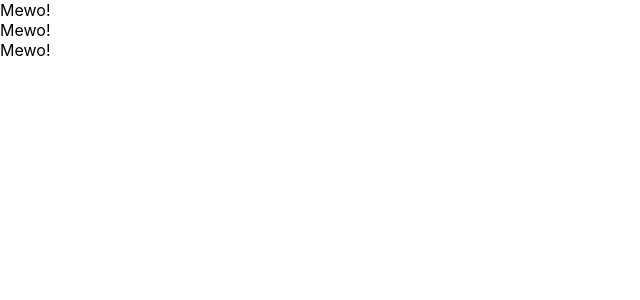
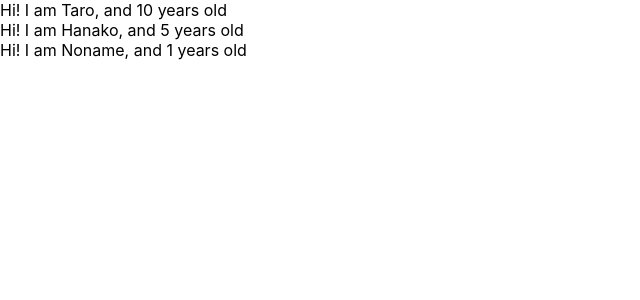
Before and after one commit to miya385991/react-redux-app, a React (Create React App) app: page / in a window 1280 px wide. Shown: the top 300 px of the page, without its empty margins (0-640 px from the left). Built offline with nearby package versions, Linux system fonts and the light colour scheme.

Commit message:
learn props of component

```diff
--- a/src/App.js
+++ b/src/App.js
@@ -1,28 +1,35 @@
 import React, {Component } from 'react';
 import { render } from '@testing-library/react';
 
-// class App extends Component {
-//   render(){
-//     return (
-//       <React.Fragment>
-//         <label htmlFor="bar">bar</label>
-//         <input type="text"
-//           onChange={() => {console.log("I am clicke")
-//           }} />
-//       </React.Fragment>
-//       )
-//  }
-// }
 
 const App = () => {
-  return <div>
-    <Cat />
-    <Cat />
-    <Cat />
+  const profiles = [
+    {
+      name:"Taro", age:10
+    },
+    {
+      name:"Hanako", age:5
+    },
+    {
+      name:"Noname"
+    }
+  ]
+  return (
+    <div>
+      {
+        profiles.map((profile, index) => {
+          return <User name={profile.name} age={profile.age} key={index}/>
+        })
+      }
          </div>
+         )
 }
-const Cat = () => {
-  return <div>Mewo!</div>
+const User = (props) => {
+  return <div>Hi! I am {props.name}, and {props.age} years old</div>
+}
+
+User.defaultProps = {
+  age: 1
 }
 
 export default App;
```
